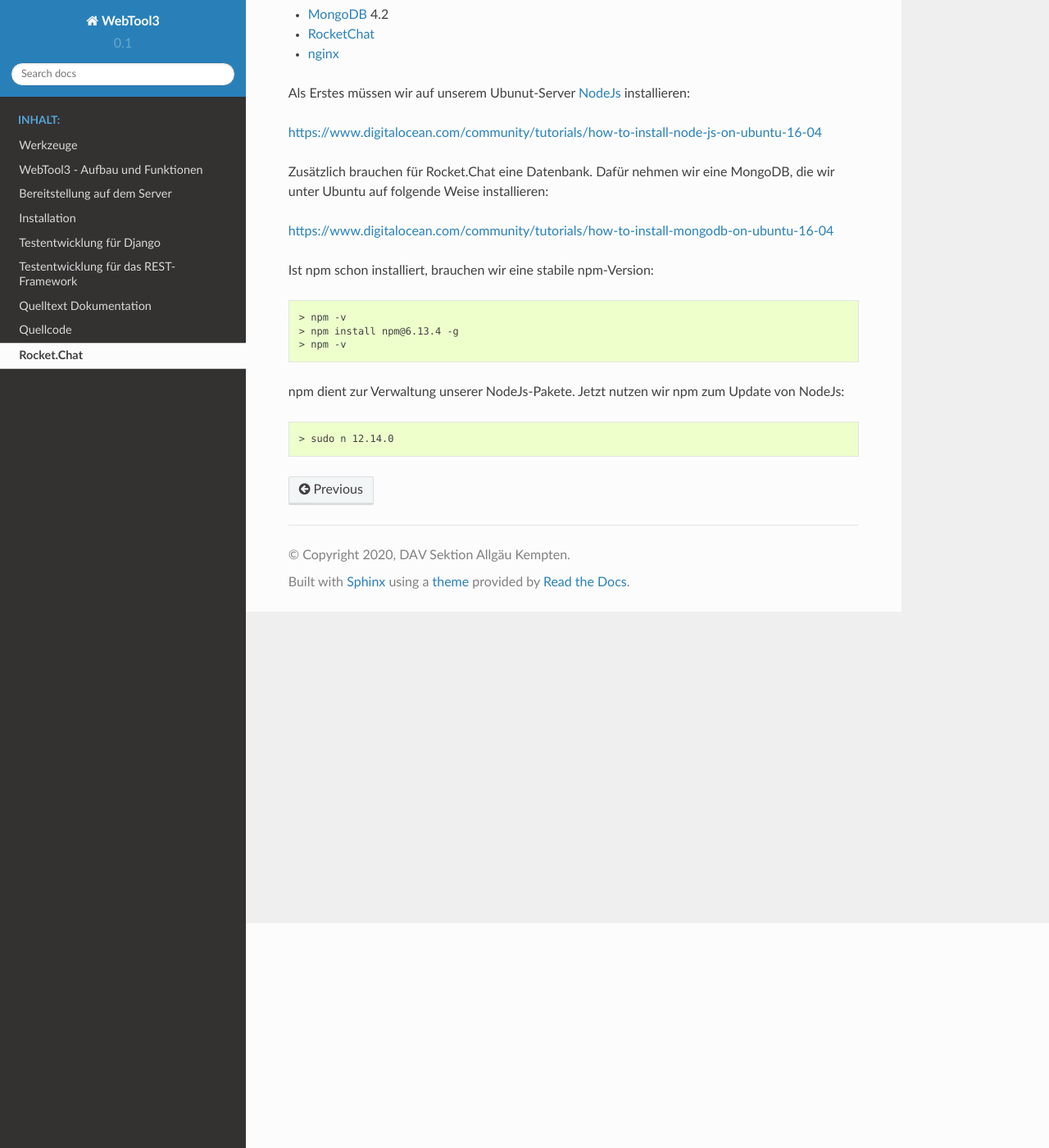
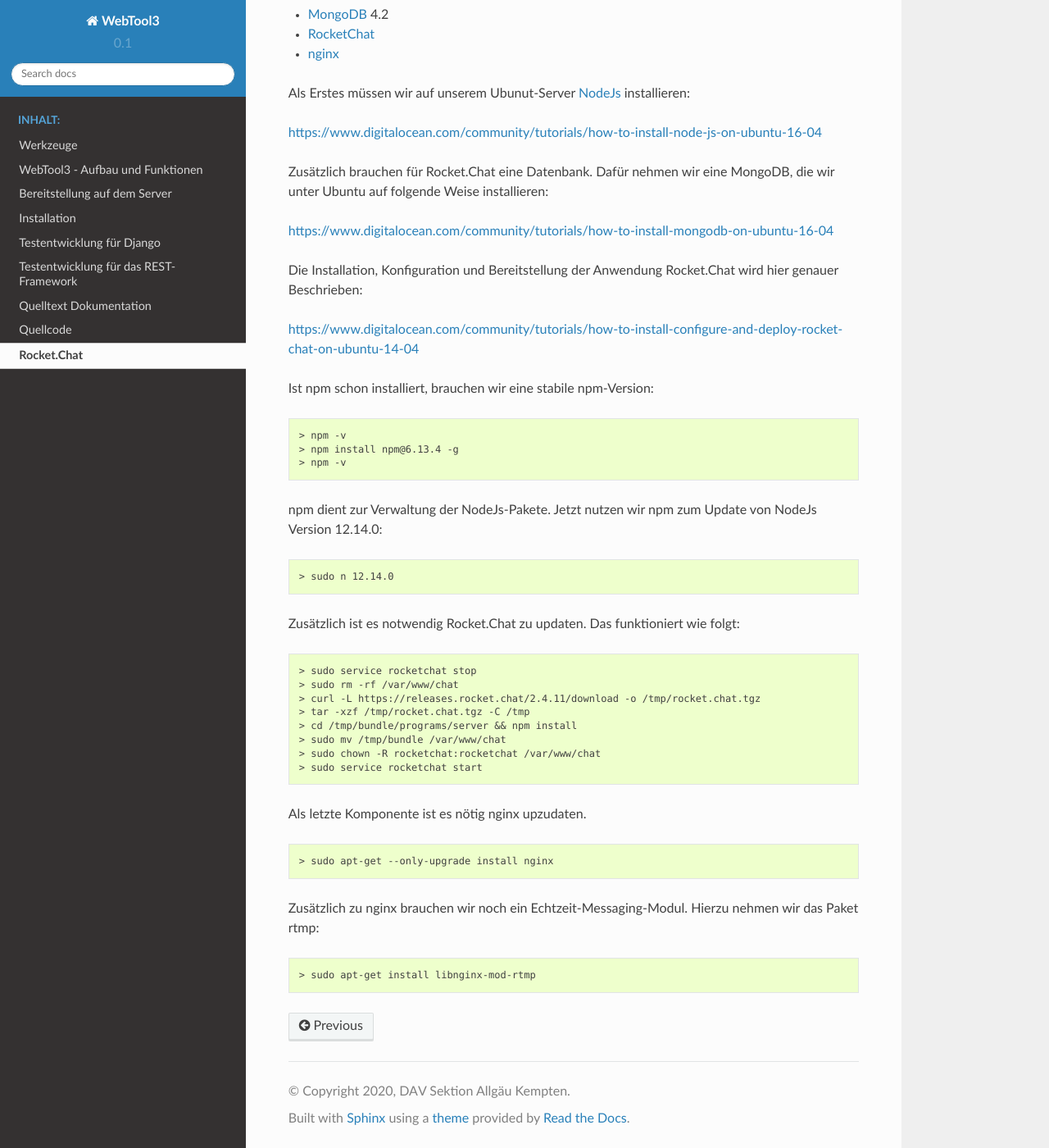
Before and after one commit to dav-kempten/WebTool3, a Sphinx documentation site: the page built from docs/source/modules/rocket_chat.rst, in a window 1280 px wide and 1400 px high, scrolled down 274 px. Shown: the whole window at 82% size. Built offline with Sphinx 7.4.7 and the Read the Docs theme 2.0.0, drawn with Linux system fonts in a browser that asks for light colours.

Commit message:
add commands to docu

```diff
--- a/docs/source/modules/rocket_chat.rst
+++ b/docs/source/modules/rocket_chat.rst
@@ -25,6 +25,10 @@
 
 https://www.digitalocean.com/community/tutorials/how-to-install-mongodb-on-ubuntu-16-04
 
+Die Installation, Konfiguration und Bereitstellung der Anwendung Rocket.Chat wird hier genauer Beschrieben:
+
+https://www.digitalocean.com/community/tutorials/how-to-install-configure-and-deploy-rocket-chat-on-ubuntu-14-04
+
 Ist npm schon installiert, brauchen wir eine stabile npm-Version:
 
 .. code-block:: none
@@ -33,8 +37,33 @@
     > npm install npm@6.13.4 -g
     > npm -v
 
-npm dient zur Verwaltung unserer NodeJs-Pakete. Jetzt nutzen wir npm zum Update von NodeJs:
+npm dient zur Verwaltung der NodeJs-Pakete. Jetzt nutzen wir npm zum Update von NodeJs Version 12.14.0:
 
 .. code-block:: none
 
     > sudo n 12.14.0
+
+Zusätzlich ist es notwendig Rocket.Chat zu updaten. Das funktioniert wie folgt:
+
+.. code-block:: none
+
+    > sudo service rocketchat stop
+    > sudo rm -rf /var/www/chat
+    > curl -L https://releases.rocket.chat/2.4.11/download -o /tmp/rocket.chat.tgz
+    > tar -xzf /tmp/rocket.chat.tgz -C /tmp
+    > cd /tmp/bundle/programs/server && npm install
+    > sudo mv /tmp/bundle /var/www/chat
+    > sudo chown -R rocketchat:rocketchat /var/www/chat
+    > sudo service rocketchat start
+
+Als letzte Komponente ist es nötig nginx upzudaten.
+
+.. code-block:: none
+
+    > sudo apt-get --only-upgrade install nginx
+
+Zusätzlich zu nginx brauchen wir noch ein Echtzeit-Messaging-Modul. Hierzu nehmen wir das Paket rtmp:
+
+.. code-block:: none
+
+    > sudo apt-get install libnginx-mod-rtmp
```
